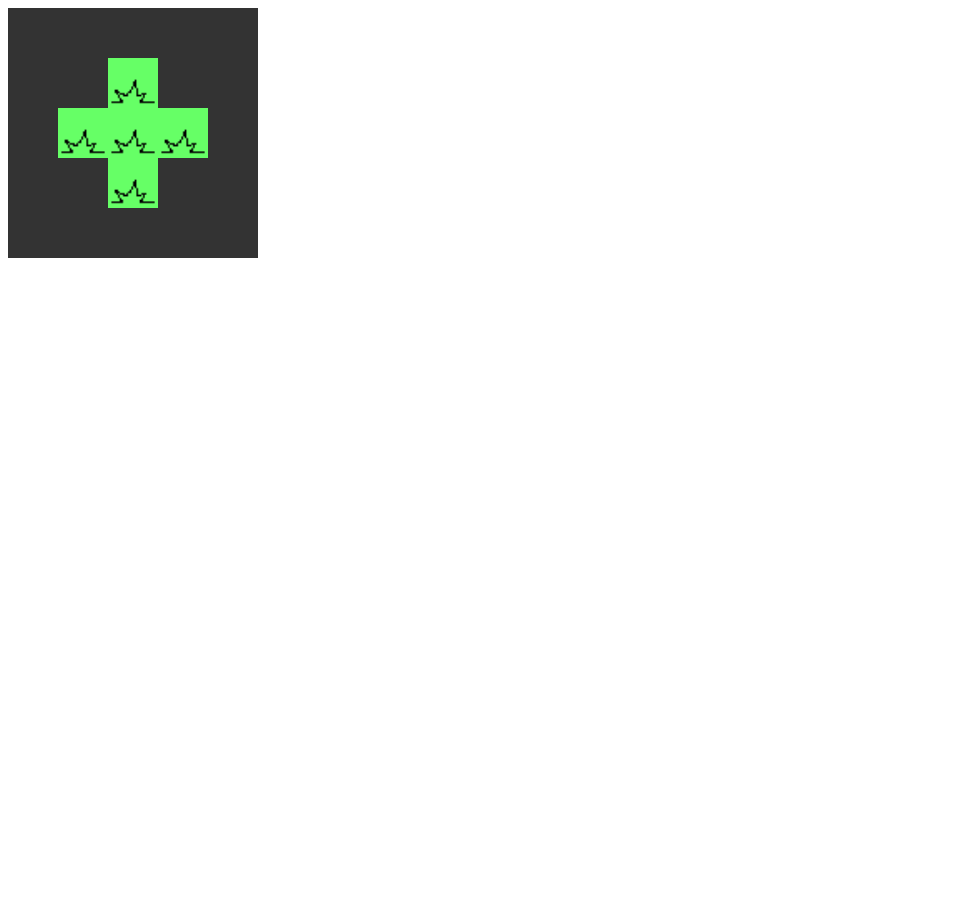
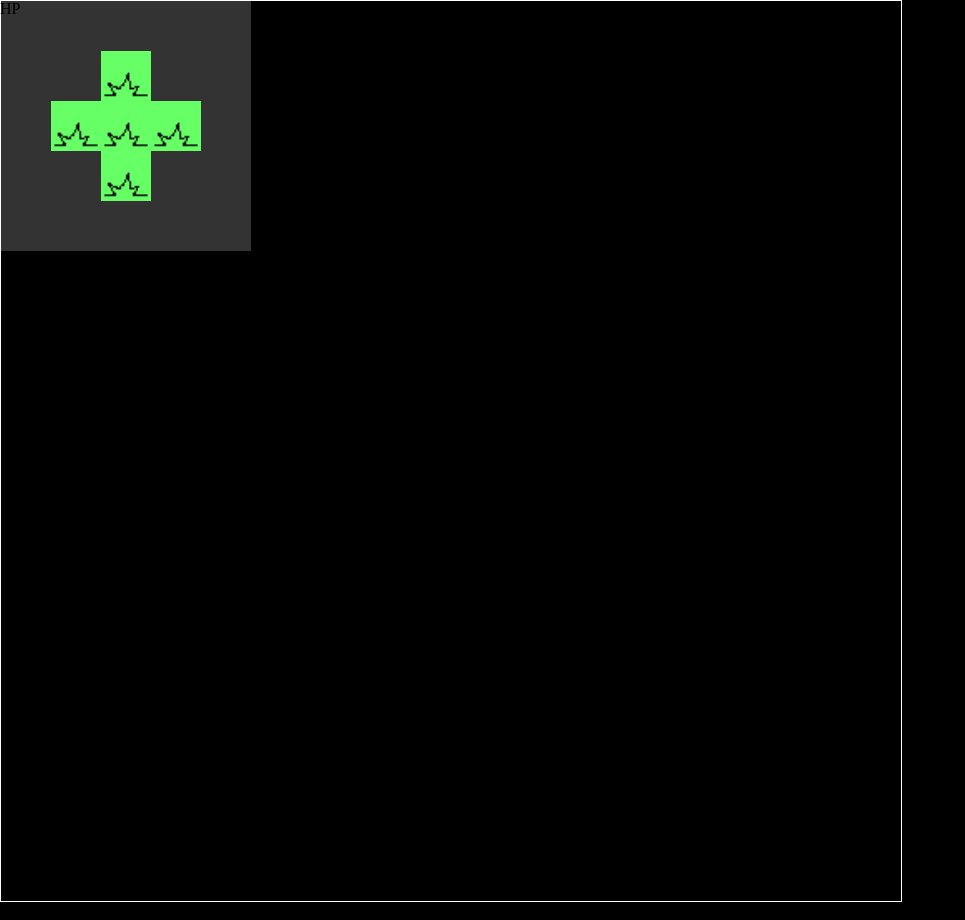
Before and after one commit to FelipeGomeees/topdown2dgame, a website built with webpack: page index.html in a window 1280 px wide. Shown: the whole page, without its empty margins (0-965 px from the left). Built offline with nearby package versions, Linux system fonts and the light colour scheme.

Commit message:
feat: estilos alterados para css alguns estilos definidos por padrao foram colocados em css proprios

```diff
--- a/index.html
+++ b/index.html
@@ -5,9 +5,15 @@
     <meta name="viewport" content="width=device-width, initial-scale=1.0">
     <meta http-equiv="X-UA-Compatible" content="ie=edge">
     <script src="dist/index.js" defer></script>
+    <link rel="stylesheet" href="styles/utils.css">
+    <link rel="stylesheet" href="styles/map.css">
+    <link rel="stylesheet" href="styles/hud.css">
     <title>Document</title>
 </head>
 <body>
-    <canvas id="map" width="900" height="900"/>
+    <canvas id="map" width="900" height="900"></canvas>
+    <div id="hud">
+        <div class="hud_hp-bar">HP</div>
+    </div>
 </body>
 </html>
--- /dev/null
+++ b/styles/hud.css
@@ -0,0 +1,7 @@
+#hud {
+    position: absolute;
+    height: 900px;
+    width: 900px;
+    top: 0;
+    left: 0;
+}
--- /dev/null
+++ b/styles/map.css
@@ -0,0 +1,3 @@
+#map {
+    border: 1px solid white;
+}
--- /dev/null
+++ b/styles/utils.css
@@ -0,0 +1,5 @@
+body {
+    background-color: black;
+    margin: 0;
+    padding: 0;
+}
```
